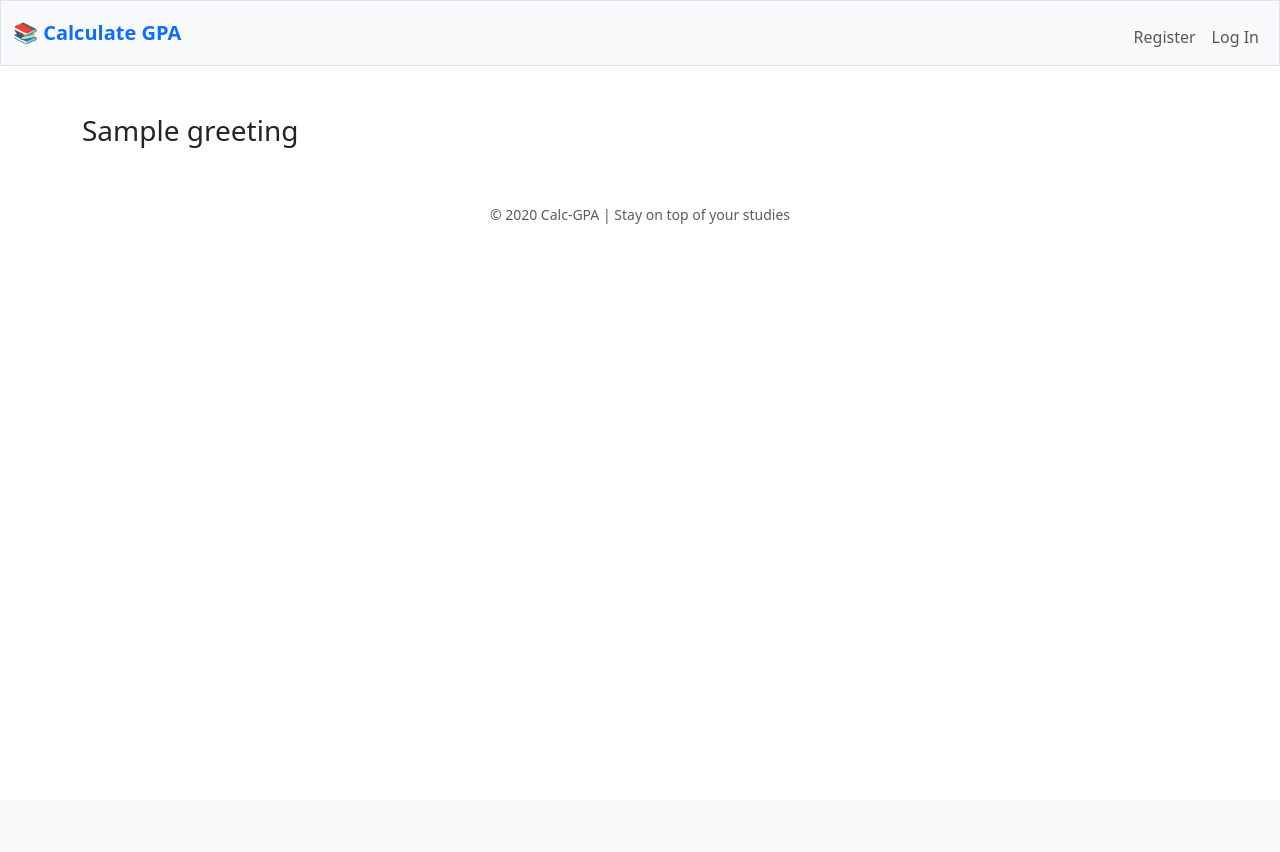
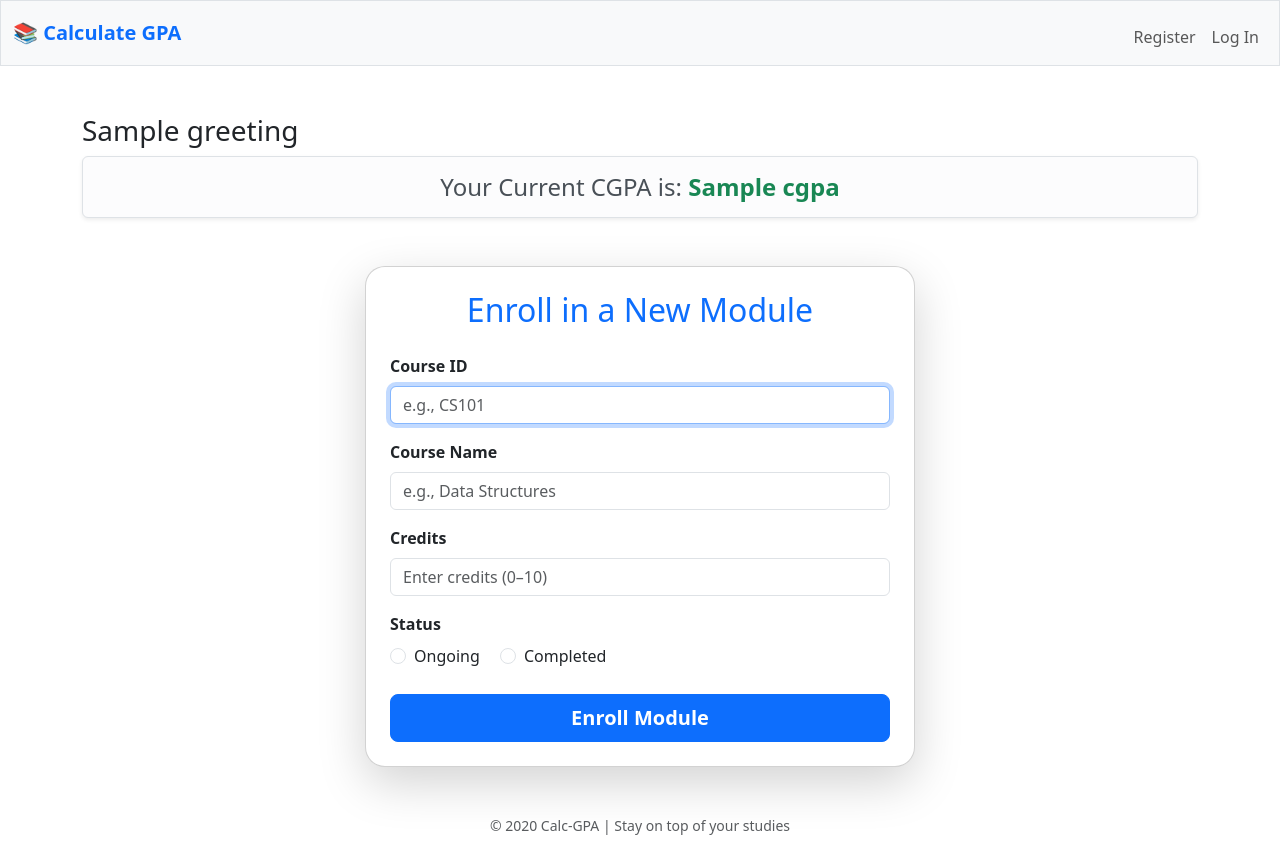
Before and after one commit to SupunED/gpa_calculator, a Flask app: template templates/index.html in a window 1280 px wide. Before the commit the page ends 224 px from the top, so only its background shows below. Run offline with Flask 3, Linux system fonts and the light colour scheme; the template is opened without the code that fills it: most values are stand-ins (such as "Sample title", 1, 10 or a date in 2020).

Commit message:
Add enroll course feature and style the index

```diff
--- a/app.py
+++ b/app.py
@@ -19,11 +19,13 @@ def index():
     con = get_db()
     cursor = con.cursor()
 
-    user_data = cursor.execute('SELECT firstname, lastname FROM student WHERE id = ?', (user_id,)).fetchone()
-    greet = f"Welcome, {user_data['firstname']} {user_data['lastname']}" if user_data else ""
+    user_data = cursor.execute('SELECT * FROM student WHERE id = ?', (user_id,)).fetchone()
+    greet = f"Welcome back, {user_data['firstname']} {user_data['lastname']}!👋" if user_data else ""
+    cgpa = user_data['cgpa']
+
     con.close()
 
-    return render_template("index.html", greeting=greet)
+    return render_template("index.html", greeting=greet, cgpa=cgpa)
 
 
 @app.route("/login", methods=["GET", "POST"])
@@ -117,3 +119,8 @@ def ongoing():
 @login_required
 def results():
     return render_template("results.html")
+
+@app.route("/enroll")
+def enroll():
+    # Yet to implement
+    pass
--- a/templates/index.html
+++ b/templates/index.html
@@ -1,7 +1,55 @@
 {% extends "layout.html" %}
 
-{% block title %} Index {% endblock title %}
+{% block title %}Index{% endblock title %}
 
 {% block main %}
-        <h3>{{ greeting }}</h3>
+<h3>{{ greeting }}</h3>
+
+<div class="alert alert-light border rounded shadow-sm text-center mb-5">
+    <h4 class="mb-0">Your Current CGPA is:
+        <span class="fw-bold text-success">{{ cgpa }}</span>
+    </h4>
+</div>
+
+<div class="card shadow-lg mx-auto" style="max-width: 550px; border-radius: 20px;">
+    <div class="card-body p-4">
+        <h2 class="text-center text-primary mb-4">Enroll in a New Module</h2>
+        <form action="/enroll" method="post">
+
+            <div class="mb-3">
+                <label for="course_id" class="form-label fw-semibold">Course ID</label>
+                <input autocomplete="off" autofocus class="form-control" id="course_id"
+                       name="course_id" placeholder="e.g., CS101" type="text" required>
+            </div>
+
+            <div class="mb-3">
+                <label for="course_name" class="form-label fw-semibold">Course Name</label>
+                <input autocomplete="off" class="form-control" id="course_name"
+                       name="course_name" placeholder="e.g., Data Structures" type="text" required>
+            </div>
+
+            <div class="mb-3">
+                <label for="credits" class="form-label fw-semibold">Credits</label>
+                <input class="form-control" id="credits" name="credits" placeholder="Enter credits (0–10)"
+                       type="number" max="10" min="0" required>
+            </div>
+
+            <div class="mb-4">
+                <label class="form-label fw-semibold d-block">Status</label>
+                <div class="form-check form-check-inline">
+                    <input class="form-check-input" id="ongoing" name="status" type="radio" value="Ongoing" required>
+                    <label class="form-check-label" for="ongoing">Ongoing</label>
+                </div>
+                <div class="form-check form-check-inline">
+                    <input class="form-check-input" id="completed" name="status" type="radio" value="Completed">
+                    <label class="form-check-label" for="completed">Completed</label>
+                </div>
+            </div>
+
+            <div class="d-grid">
+                <button class="btn btn-primary btn-lg fw-semibold" type="submit">Enroll Module</button>
+            </div>
+        </form>
+    </div>
+</div>
 {% endblock %}
```
Also changed, not shown: 2 other files.
